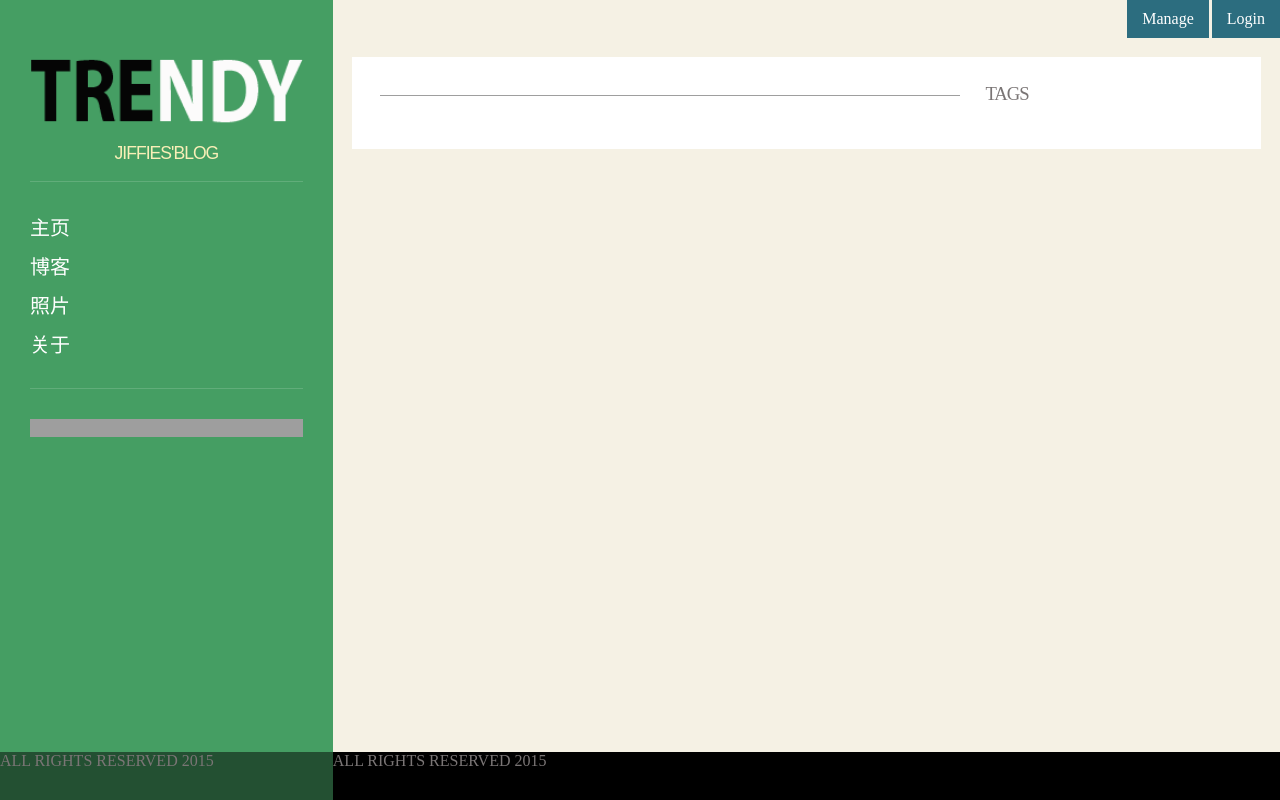
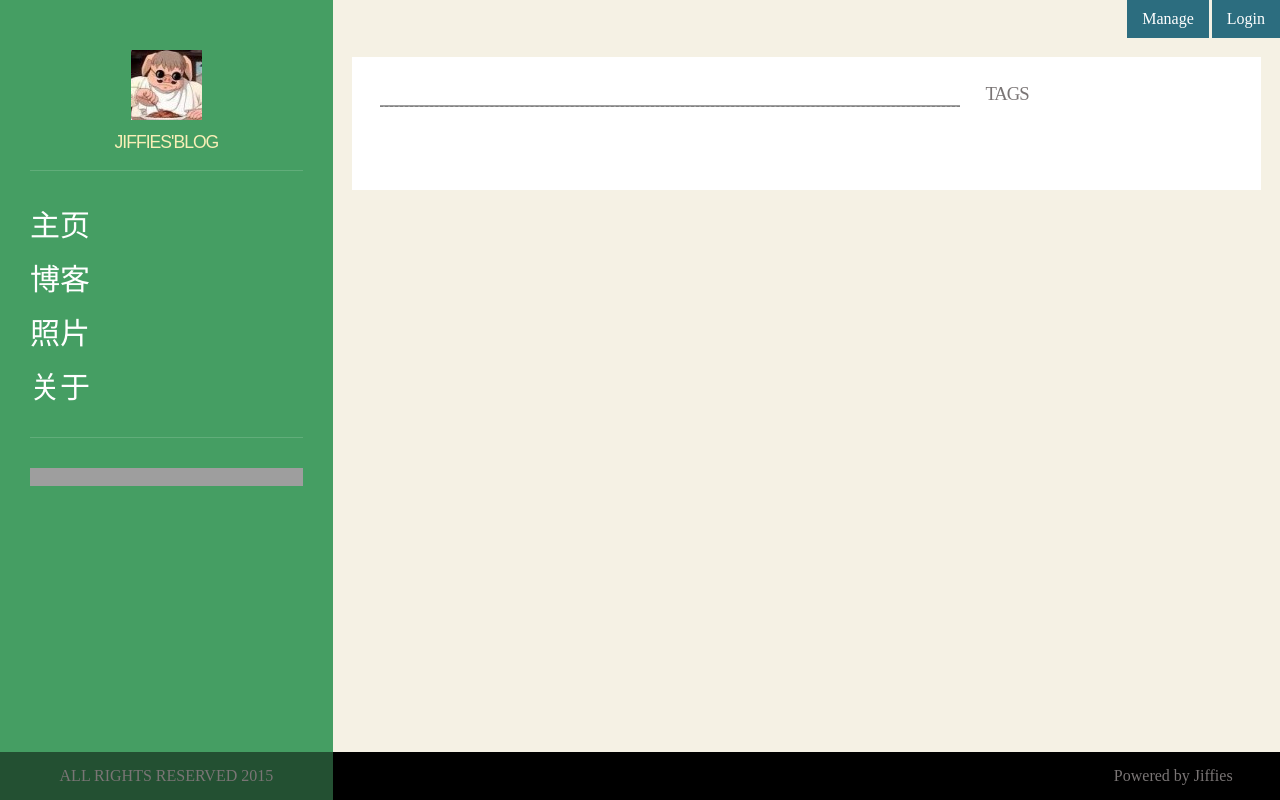
Before and after one commit to jiffies/jblog, a Python web app: template templates/blog.html in a window 1280 px wide. Run offline with Jinja, Linux system fonts and the light colour scheme; the template is opened without the code that fills it, so the values that code supplies are empty; grey boxes are pictures that could not be loaded.

Commit message:
little perfection

```diff
--- a/static/css/jblog.css
+++ b/static/css/jblog.css
@@ -106,7 +106,6 @@ text-align:center;
     opacity: 0.15;
 }
         #logo img{
-            width:100%;
             margin:0 auto;
             display:block;
         }
@@ -183,15 +182,17 @@ text-align:center;
 
         nav li a{
             color:white;
+            font-size:1.5em;
         }
         nav li a:hover{
-            font-size:2.0em;
+            font-size:2.5em;
             color:white;
         }
         .hr{
             background: url(static/img/hr-bg.png) repeat-x scroll 0 0 transparent;
             height: 1px;
             margin-bottom: 6px;
+            border-bottom: 1px dashed grey;
         }
         #post-text{
             float:left;
@@ -199,6 +200,25 @@ text-align:center;
         }
         #post-text img{
             width:100%;
+        }
+        #post-text h1{
+            text-align: center;
+            margin-bottom: 10px;
+            color: #161616;
+            font-size: 29px;
+            text-transform: uppercase;
+            font-family: "Oswald" , Arial;
+            letter-spacing: 0.1px;
+        }
+        #post-text h3{
+            text-align: right;
+            color: #8B8B8B;
+            font-size: 13px;
+            text-transform: uppercase;
+            font-family: 'Oswald' , Arial;
+        }
+        #post-content{
+            margin-top:30px;
         }
         #info-panel{
             float:right;
@@ -219,3 +239,12 @@ text-align:center;
     display:block;
     clear:both;
 }
+    #fleft .footer-text{
+        /*margin-right: 5%;*/
+        /*float: right;*/
+        text-align:center;
+    }
+    #fright .footer-text{
+        margin-right: 5%;
+        float: right;
+    }
--- a/static/js/jblog.js
+++ b/static/js/jblog.js
@@ -10,17 +10,13 @@ $(document).ready(function(){
         //$("#fright").css('display','none');
     //}
 //});
-    if($(window).height()==$('#container').height()){
-        $('#fright').css('position','absolute');
-        $('#fright').css('width','74%');
-        $('#fright').css('bottom','0px');
-    };
     var fleftHeight = $('#fleft').height();
     $('#fright').css('height',fleftHeight);
+    $('.footer-text').css('line-height',fleftHeight.toString()+'px');
 $(window).resize(function(){
     var fleftHeight = $('#fleft').height();
     $('#fright').css('height',fleftHeight);
-
+    $('.footer-text').css('line-height',fleftHeight);
 });
 $("#container").imagesLoaded().always(function(){
             var container = document.querySelector('#container-inner');
@@ -35,5 +31,10 @@ $("#container").imagesLoaded().always(function(){
         //if (documentHeight==windowHeight){
             //$("#fright").css('display','block');
         //}
+    if($(window).height()==$('#container').height()){
+        $('#fright').css('position','absolute');
+        $('#fright').css('width','74%');
+        $('#fright').css('bottom','0px');
+    };
 });
 });
--- a/templates/base.html
+++ b/templates/base.html
@@ -13,7 +13,7 @@
         <div id="sidebar">
         <aside class="oi">
             <div id="logo">
-                <a href="/"><img src="../static/img/LOGO3.png"> </img></a>
+                <a href="/"><img src="../static/img/z.png"> </img></a>
             </div>
             <h3 id="logo-sub">jiffies'Blog</h3>
             <hr></hr>
@@ -41,7 +41,7 @@
         {% endblock %}
                 <div id="fright">
                     <div class="f-oi">
-                        <p>ALL RIGHTS RESERVED 2015<p>
+                        <p class="footer-text">Powered by Jiffies<p>
                     </div>
                 </div>
             </div>
@@ -63,7 +63,7 @@
             <!--<div class="oi-footer">-->
                 <div id="fleft">
                     <div class="f-oi">
-                        <p>ALL RIGHTS RESERVED 2015<p>
+                        <p class="footer-text">ALL RIGHTS RESERVED 2015<p>
                     </div>
                 </div>
 
```
Also changed, not shown: static/img/z.png (added).
